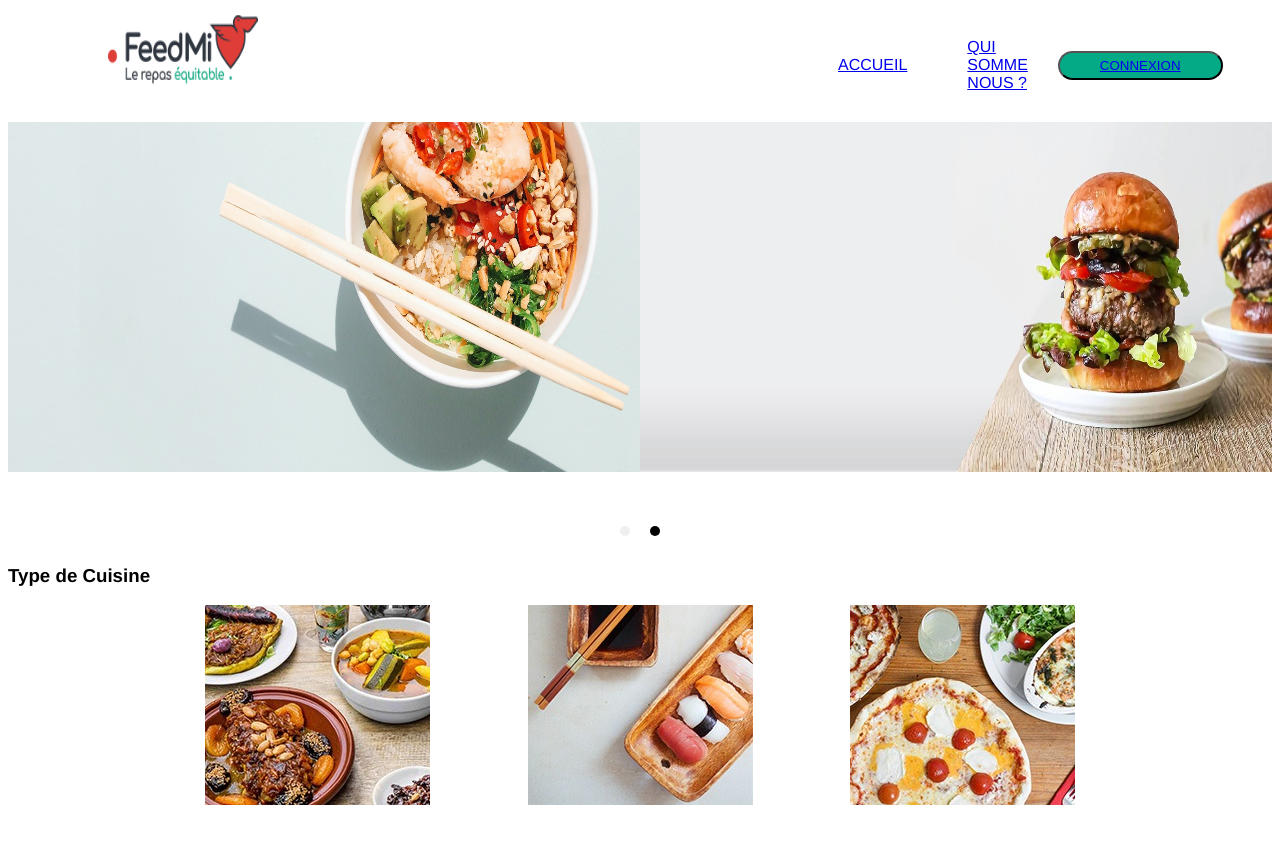
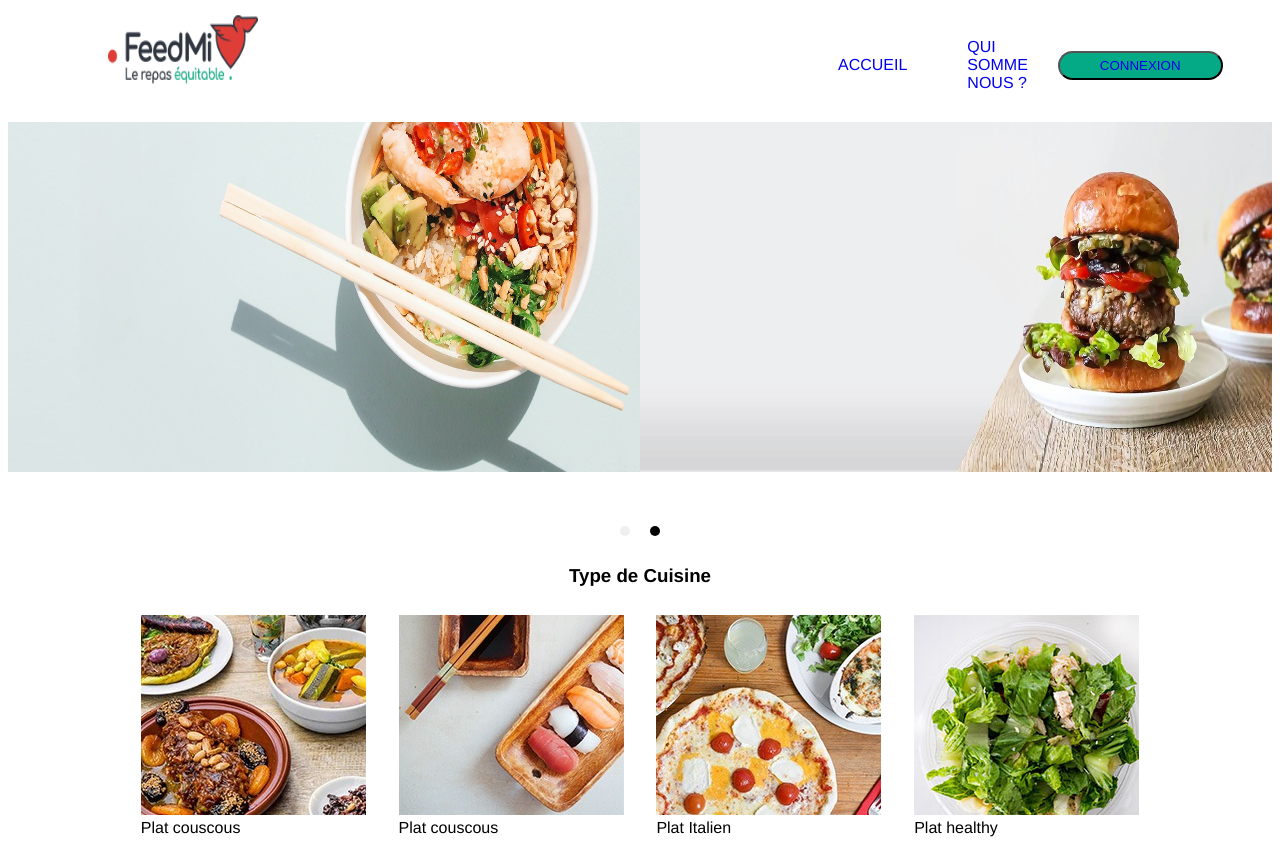
Before and after one commit to Deflandrenassim/Feedmi, a Vue app: page / in a window 1280 px wide. Before the commit the page ends 817 px from the top, so only its background shows below. Built offline with nearby package versions, Linux system fonts and the light colour scheme.

Commit message:
upgrade css flex

```diff
--- a/src/App.vue
+++ b/src/App.vue
@@ -47,6 +47,7 @@
 .choix{
   padding: 30px;
   outline: none;
+  text-decoration: none;
 }
 .logo-feedmi{
   height: 85px;
--- a/src/components/Carte.vue
+++ b/src/components/Carte.vue
@@ -9,6 +9,7 @@
             src="@/assets/cuisine/couscous.jpg"
             alt="nourriture assiatique"
           />
+          <div class="plat"> Plat couscous </div>
         </div>
 
         <div class="mon-image">
@@ -16,6 +17,7 @@
             src="@/assets/cuisine/asiatique.jpg"
             alt="nourriture assiatique"
           />
+         <div class="plat"> Plat couscous </div>
         </div>
 
 
@@ -24,6 +26,15 @@
             src="@/assets/cuisine/italien.jpg"
             alt="nourriture assiatique"
           />
+          <div class="plat"> Plat Italien </div>
+        </div>
+
+        <div class="mon-image">
+          <img
+            src="@/assets/cuisine/healthy.jpg"
+            alt="nourriture assiatique"
+          />
+          <div class="plat"> Plat healthy </div>
         </div>
       </div>
 
@@ -52,8 +63,8 @@ export default {
   justify-content: center;
   justify-content: space-evenly;
 }
-.h3 {
-  padding-top: 10px;
+h3 {
+  padding-bottom: 10px;
   display: flex;
   justify-content: center;
 }
@@ -62,9 +73,9 @@ img {
   cursor: pointer;
 
 }
-img:hover{
-  height: 500px;
-  width: 300px;
-  transition-delay: 2s;
+.plat {
+  display: flex;
+  align-items: center;
 }
+
 </style>
```
